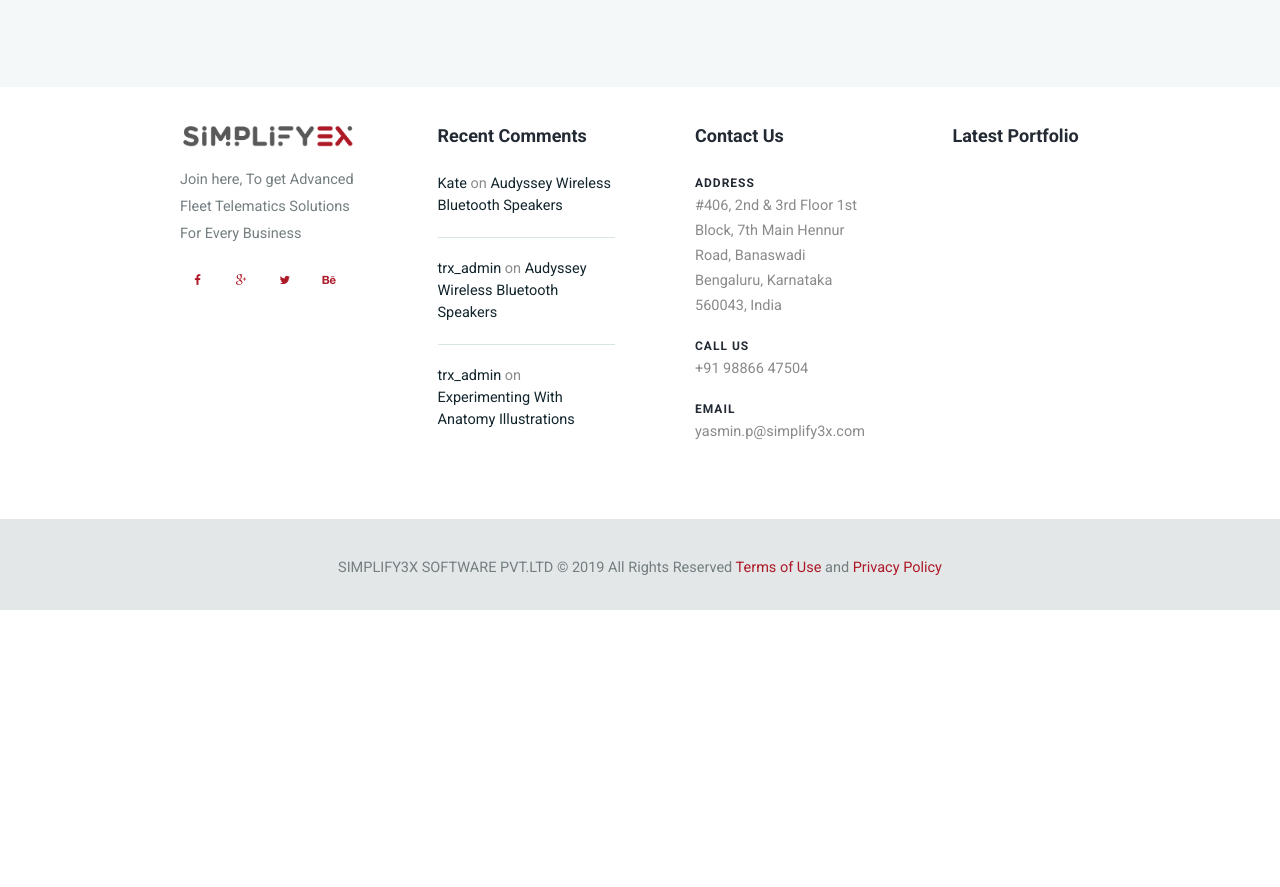
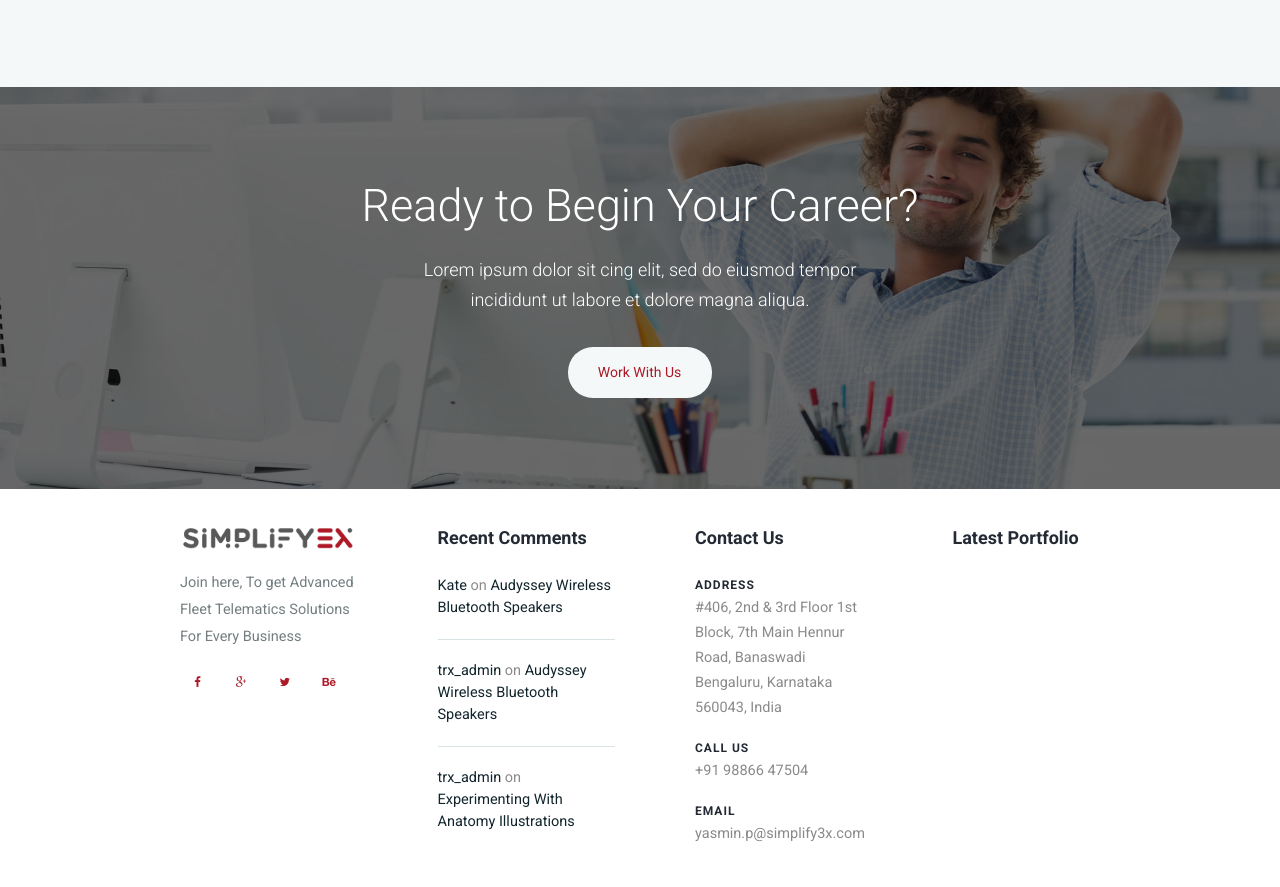
Before and after one commit to yasmin9700/simplify-website, a plain HTML site: page index.html in a window 1280 px wide. Shown: the part 5795-6682 px from the top of the page. Before the commit the page ends 6405 px from the top, so only its background shows below. Drawn offline with Linux system fonts and the light colour scheme; a script that the page names is missing; a web font is replaced by a local one.

Commit message:
index update

```diff
--- a/index.html
+++ b/index.html
@@ -1171,6 +1171,20 @@
 							</div>
 						</article>
 					</div>
+					<section class="image_bg image_bg_7">
+						<div class="container">
+							<div class="content_wrap">
+								<div class="sc_section responsive_margins aligncenter" style="undefined;">
+									<div class="sc_section_inner">
+										<h2 class="sc_title sc_title_style_5">Ready to Begin Your Career?</h2>
+										<h4 class="sc_undertitle sc_undertitle_style_2">Lorem ipsum dolor sit cing elit, sed do eiusmod tempor<br>
+										incididunt ut labore et dolore magna aliqua.</h4>
+										<a href="#" class="sc_button sc_button_square sc_button_style_filled sc_button_size_small aligncenter custom sc_button_style_1">Work With Us</a>
+									</div>
+								</div>
+							</div>
+						</div>
+					</section>
 				</div>
 			</div>
 
```
